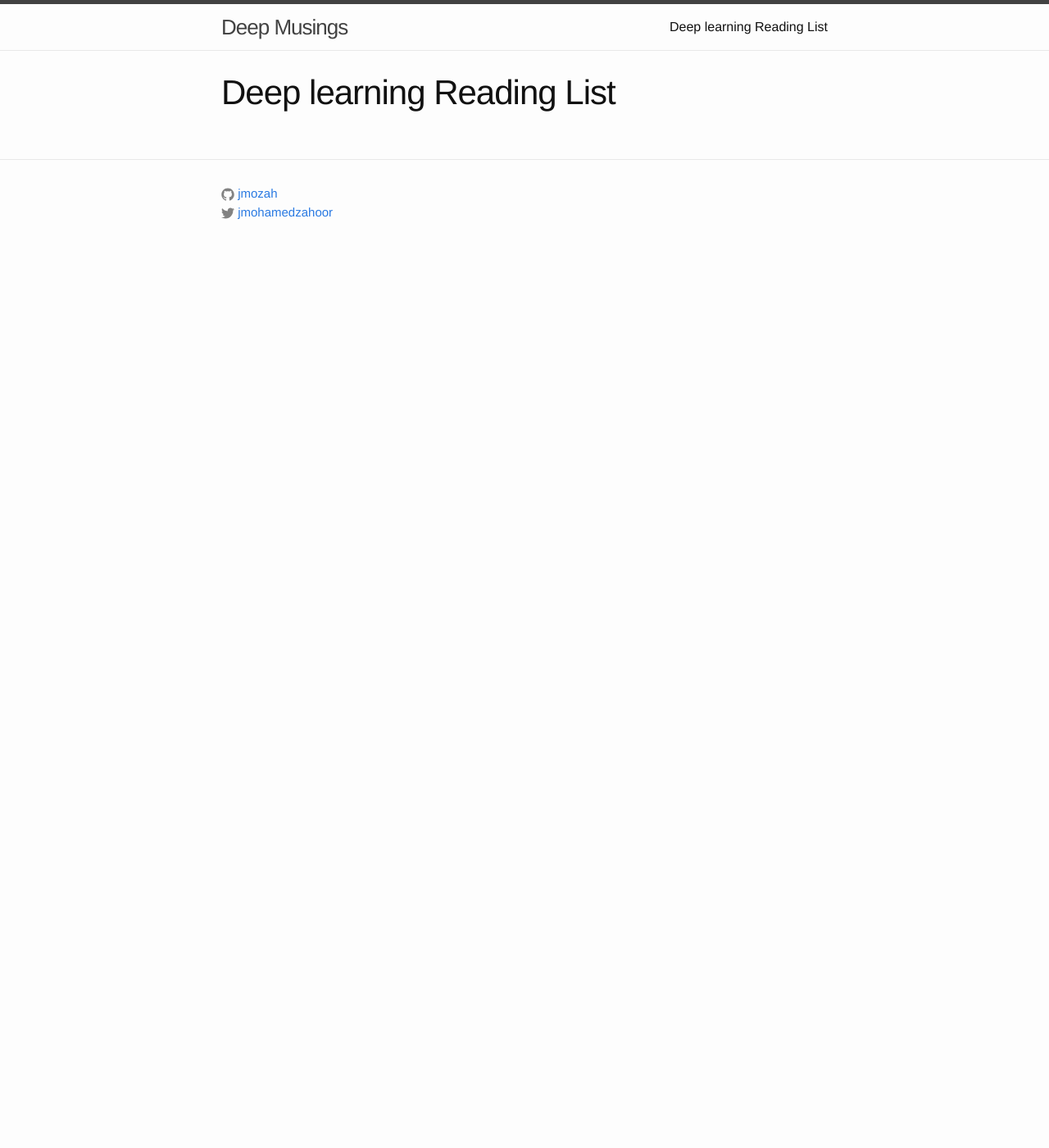
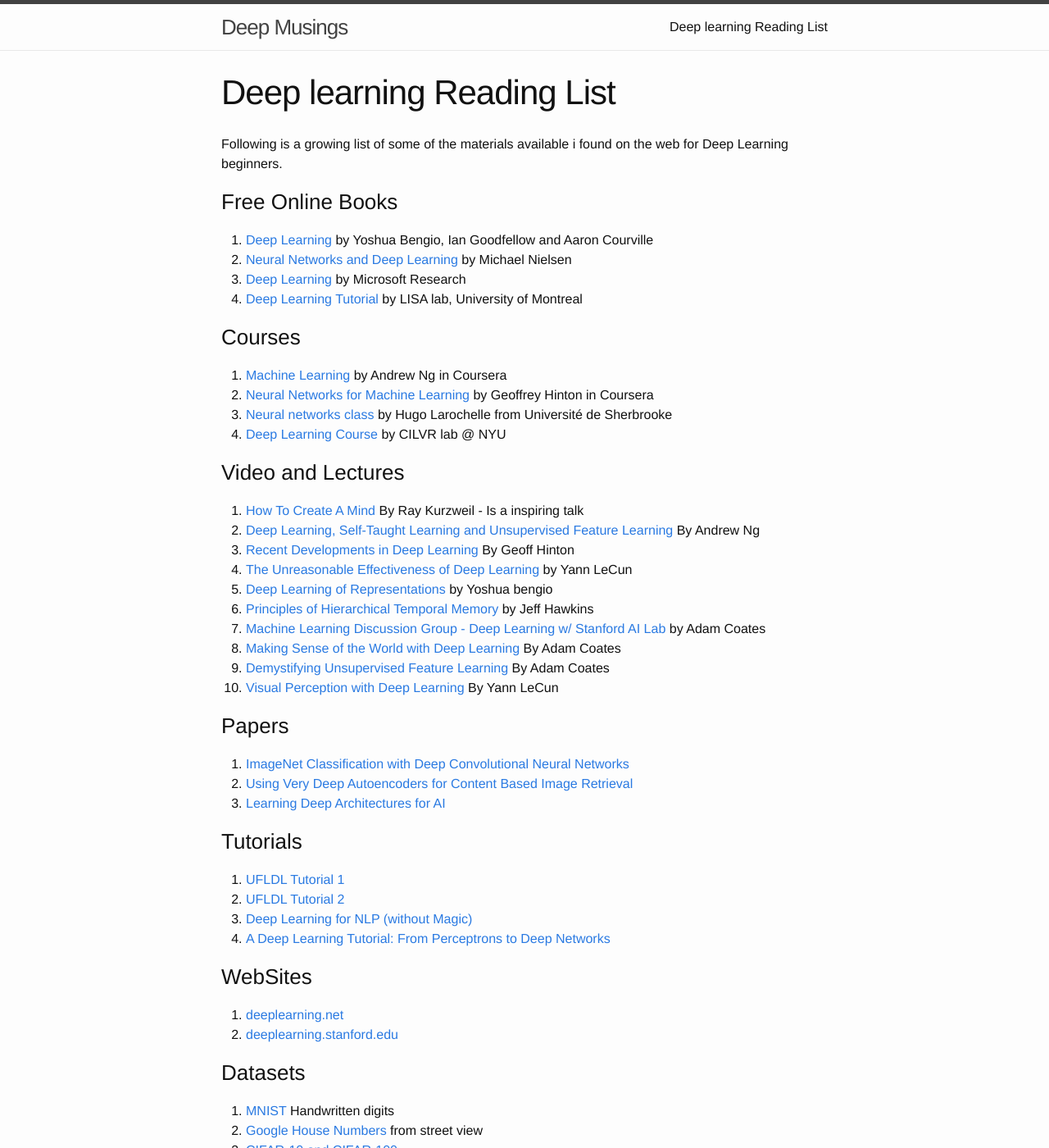
Before and after one commit to jmozah/jmozah.github.io, a Jekyll site: the page built from about.md, in a window 1280 px wide and 1400 px high. Shown: the whole window at 82% size. Built offline with Jekyll 4.4.1, drawn with Linux system fonts in a browser that asks for light colours; some of the changed text lies outside the part shown.

```diff
--- a/about.md
+++ b/about.md
@@ -3,3 +3,80 @@ layout: page
 title: Deep learning Reading List
 permalink: /links/
 ---
+
+Following is a growing list of some of the materials available i found on the web for Deep Learning beginners.
+
+### Free Online Books
+
+1. [Deep Learning](http://www.iro.umontreal.ca/~bengioy/dlbook/) by Yoshua Bengio, Ian Goodfellow and Aaron Courville
+2. [Neural Networks and Deep Learning](http://neuralnetworksanddeeplearning.com/) by  Michael Nielsen
+3. [Deep Learning](http://research.microsoft.com/pubs/209355/DeepLearning-NowPublishing-Vol7-SIG-039.pdf) by Microsoft Research
+4. [Deep Learning Tutorial](http://deeplearning.net/tutorial/deeplearning.pdf) by LISA lab, University of Montreal
+
+### Courses
+
+1. [Machine Learning](https://class.coursera.org/ml-005) by Andrew Ng in Coursera
+2. [Neural Networks for Machine Learning](https://class.coursera.org/neuralnets-2012-001) by Geoffrey Hinton in Coursera
+3. [Neural networks class](https://www.youtube.com/playlist?list=PL6Xpj9I5qXYEcOhn7TqghAJ6NAPrNmUBH) by Hugo Larochelle from Université de Sherbrooke
+4. [Deep Learning Course](http://cilvr.cs.nyu.edu/doku.php?id=deeplearning:slides:start) by CILVR lab @ NYU
+
+
+### Video and Lectures
+
+
+1. [How To Create A Mind](https://www.youtube.com/watch?v=RIkxVci-R4k) By Ray Kurzweil - Is a inspiring talk
+2. [Deep Learning, Self-Taught Learning and Unsupervised Feature Learning](https://www.youtube.com/watch?v=n1ViNeWhC24) By Andrew Ng
+3. [Recent Developments in Deep Learning](https://www.youtube.com/watch?v=vShMxxqtDDs&index=3&list=PL78U8qQHXgrhP9aZraxTT5-X1RccTcUYT) By Geoff Hinton
+4. [The Unreasonable Effectiveness of Deep Learning](https://www.youtube.com/watch?v=sc-KbuZqGkI) by Yann LeCun
+5. [Deep Learning of Representations](https://www.youtube.com/watch?v=4xsVFLnHC_0) by Yoshua bengio
+6. [Principles of Hierarchical Temporal Memory](https://www.youtube.com/watch?v=6ufPpZDmPKA) by Jeff Hawkins
+7. [Machine Learning Discussion Group - Deep Learning w/ Stanford AI Lab](https://www.youtube.com/watch?v=2QJi0ArLq7s&list=PL78U8qQHXgrhP9aZraxTT5-X1RccTcUYT) by Adam Coates
+8. [Making Sense of the World with Deep Learning](http://vimeo.com/80821560) By Adam Coates
+9. [Demystifying Unsupervised Feature Learning ](https://www.youtube.com/watch?v=wZfVBwOO0-k) By Adam Coates
+10. [Visual Perception with Deep Learning](https://www.youtube.com/watch?v=3boKlkPBckA) By Yann LeCun
+
+
+### Papers
+1. [ImageNet Classification with Deep Convolutional Neural Networks](http://papers.nips.cc/paper/4824-imagenet-classification-with-deep-convolutional-neural-networks.pdf)
+2. [Using Very Deep Autoencoders for Content Based Image Retrieval](http://www.cs.toronto.edu/~hinton/absps/esann-deep-final.pdf)
+3. [Learning Deep Architectures for AI](http://www.iro.umontreal.ca/~lisa/pointeurs/TR1312.pdf)
+
+### Tutorials
+1. [UFLDL Tutorial 1](http://deeplearning.stanford.edu/wiki/index.php/UFLDL_Tutorial)
+2. [UFLDL Tutorial 2](http://ufldl.stanford.edu/tutorial/supervised/LinearRegression/)
+3. [Deep Learning for NLP (without Magic)](http://www.socher.org/index.php/DeepLearningTutorial/DeepLearningTutorial)
+4. [A Deep Learning Tutorial: From Perceptrons to Deep Networks](http://www.toptal.com/machine-learning/an-introduction-to-deep-learning-from-perceptrons-to-deep-networks)
+
+
+### WebSites
+1. [deeplearning.net](http://deeplearning.net/)
+2. [deeplearning.stanford.edu](http://deeplearning.stanford.edu/)
+
+
+### Datasets
+1. [MNIST](http://yann.lecun.com/exdb/mnist/) Handwritten digits
+2. [Google House Numbers](http://ufldl.stanford.edu/housenumbers/) from street view
+3. [CIFAR-10 and CIFAR-100](http://www.cs.toronto.edu/~kriz/cifar.html)
+4. [IMAGENET](http://www.image-net.org/)
+5. [Tiny Images](http://groups.csail.mit.edu/vision/TinyImages/) 80 Million tiny images
+6. [Flickr Data](http://yahoolabs.tumblr.com/post/89783581601/one-hundred-million-creative-commons-flickr-images) 100 Million Yahoo dataset
+
+
+### Frameworks
+1. [Caffe](http://caffe.berkeleyvision.org/)
+2. [Torch7](http://torch.ch/)
+3. [Theano](http://deeplearning.net/software/theano/)
+4. [cuda-convnet](https://code.google.com/p/cuda-convnet2/)
+5. [Ccv](http://libccv.org/doc/doc-convnet/)
+6. [NuPIC](http://numenta.org/nupic.html)
+7. [DeepLearning4J](http://deeplearning4j.org/)
+
+
+### Miscellaneous
+1. [Google Plus - Deep Learning Community](https://plus.google.com/communities/112866381580457264725)
+2. [Caffe Webinar](http://on-demand-gtc.gputechconf.com/gtcnew/on-demand-gtc.php?searchByKeyword=shelhamer&searchItems=&sessionTopic=&sessionEvent=4&sessionYear=2014&sessionFormat=&submit=&select=+)
+3. [100 Best Github Resources in Github for DL](http://meta-guide.com/software-meta-guide/100-best-github-deep-learning/)
+4. [Word2Vec](https://code.google.com/p/word2vec/)
+5. [Caffe DockerFile](https://registry.hub.docker.com/u/tleyden5iwx/caffe/)
+6. [TorontoDeepLEarning convnet](https://github.com/TorontoDeepLearning/convnet)
+7. [Vison data sets](http://www.cs.cmu.edu/~cil/v-images.html)
```
Also changed, not shown: _posts/2014-12-26-welcome-to-jekyll.markdown (deleted, +0 -25 lines), _posts/2014-12-29-moving-to-github.markdown (added, +13 -0 lines), 5 other files.
